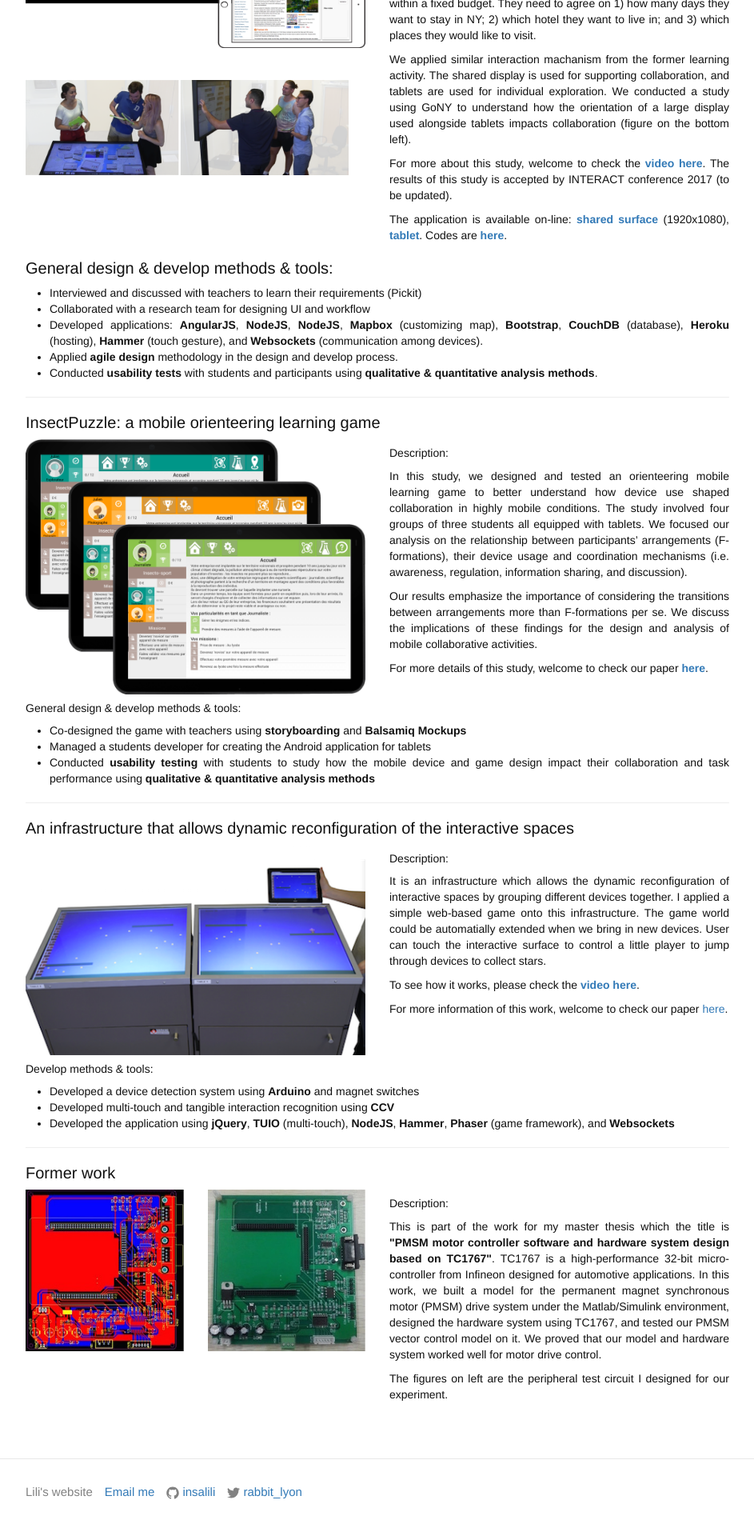
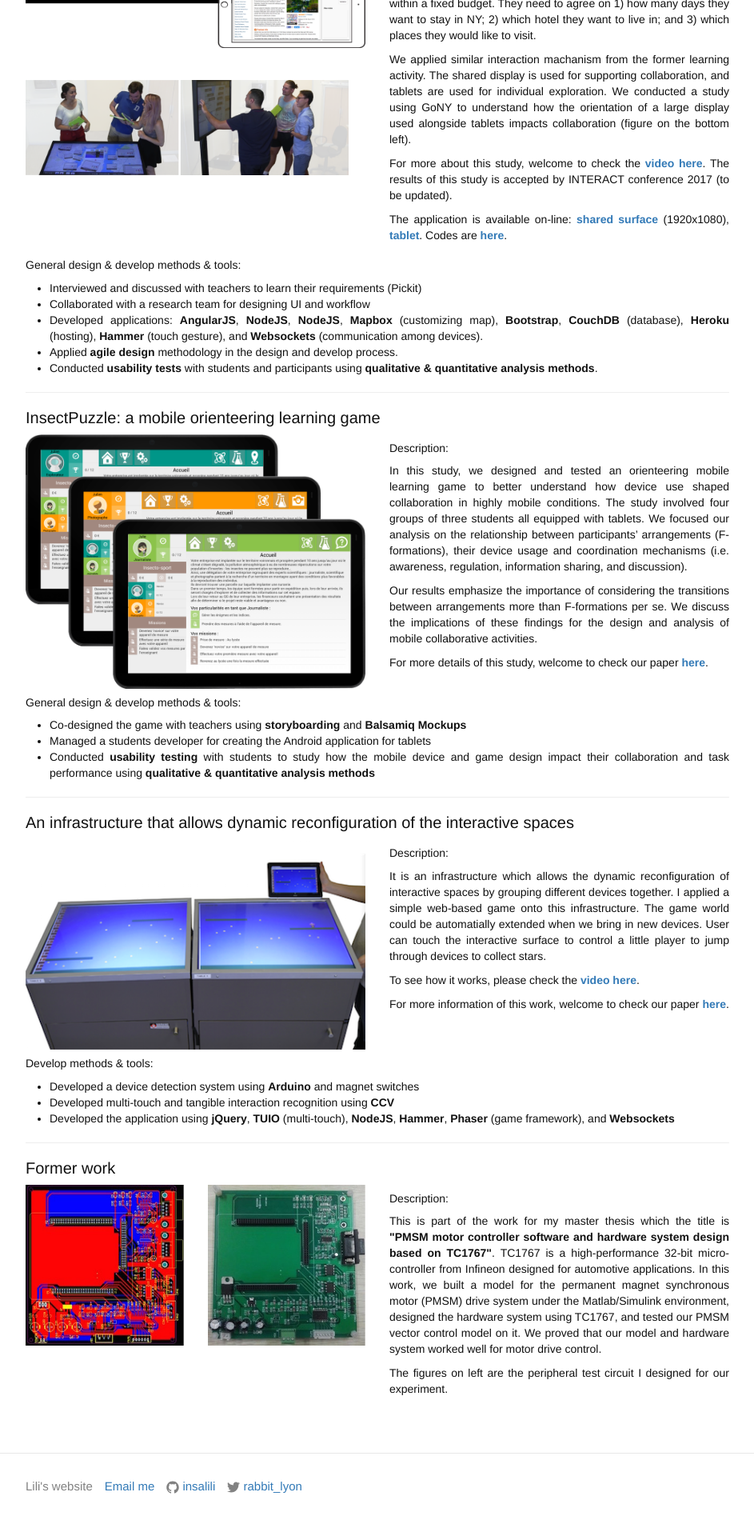
Before and after one commit to InsaLili/insalili.github.io, a Jekyll site: the page built from pages/projects.md, in a window 1280 px wide. Shown: the part 1005-2925 px from the top of the page at 80% size, without its empty margins (168-1111 px from the left). Built offline with Jekyll 4.4.1, drawn with Linux system fonts in a browser that asks for light colours; comment, search, counter and statistics services are not loaded.

Commit message:
update prj

```diff
--- a/pages/projects.md
+++ b/pages/projects.md
@@ -38,7 +38,7 @@
         <p>The application is available on-line: <b><a target="_blank" href="https://gony.herokuapp.com/">shared surface</a></b> (1920x1080), <b><a target="_blank" href="https://gony.herokuapp.com/player">tablet</a></b>. Codes are <b><a target="_blank" href="https://github.com/InsaLili/Trip">here</a></b>.</p>
       </div>
     </div>
-    <h4>General design & develop methods & tools:</h4>
+    <h5>General design & develop methods & tools:</h5>
     <ul>
       <li>Interviewed and discussed with teachers to learn their requirements (Pickit)</li>
       <li>Collaborated with a research team for designing UI and workflow</li>
@@ -122,7 +122,7 @@
 				<h5>Description:</h5>
 				<p>It is an infrastructure which allows the dynamic reconfiguration of interactive spaces by grouping different devices together. I applied a simple web-based game onto this infrastructure. The game world could be automatially extended when we bring in new devices. User can touch the interactive surface to control a little player to jump through devices to collect stars.</p>
 				<p>To see how it works, please check the <b><a target="_blank" href="https://youtu.be/A-14eEVYPoM">video here</a></b>.</p>
-				<p>For more information of this work, welcome to check our paper <a target="_blank" href="http://dl.acm.org/citation.cfm?id=2669548">here</a>.</p>
+				<p>For more information of this work, welcome to check our paper <b><a target="_blank" href="http://dl.acm.org/citation.cfm?id=2669548">here</a></b>.</p>
 			</div>
 		</div>
 		<h5>Develop methods & tools:</h5>
```
